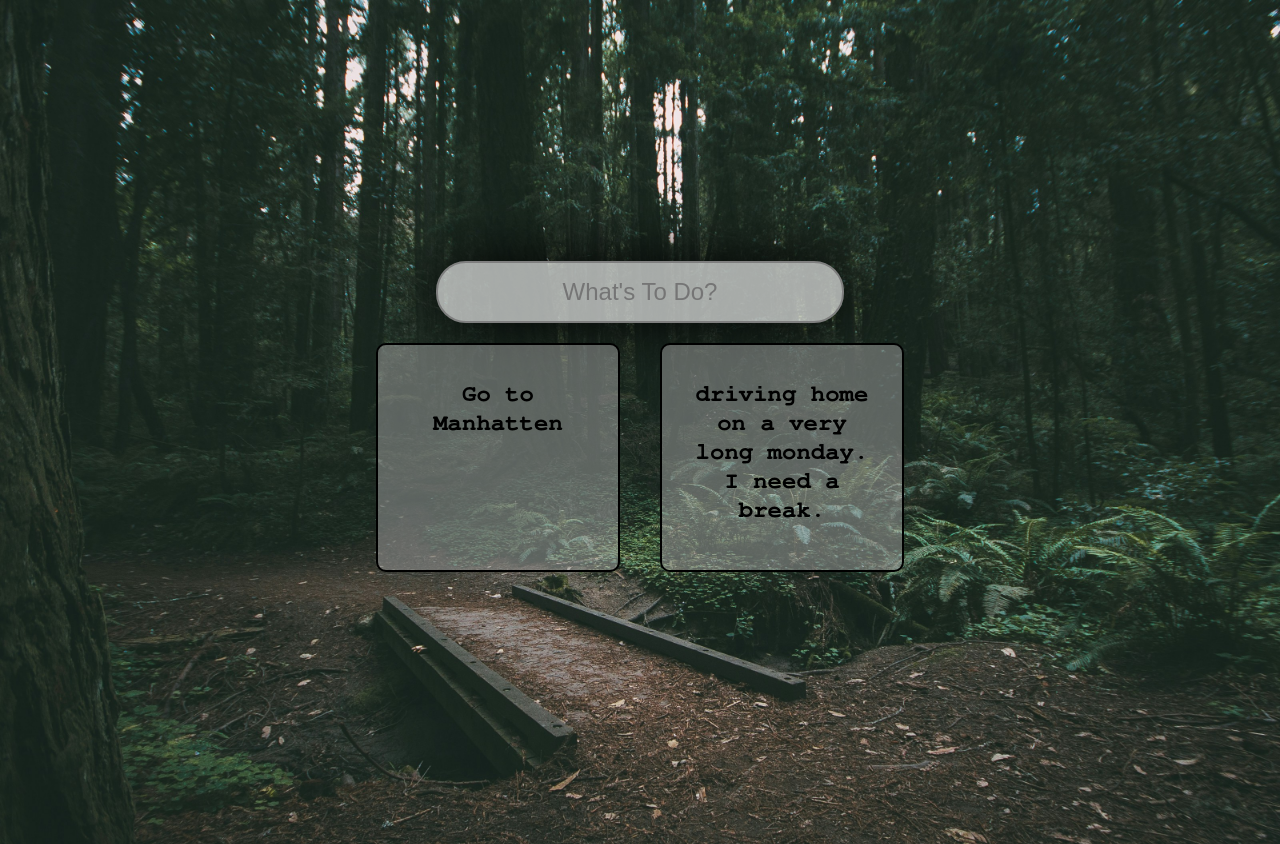
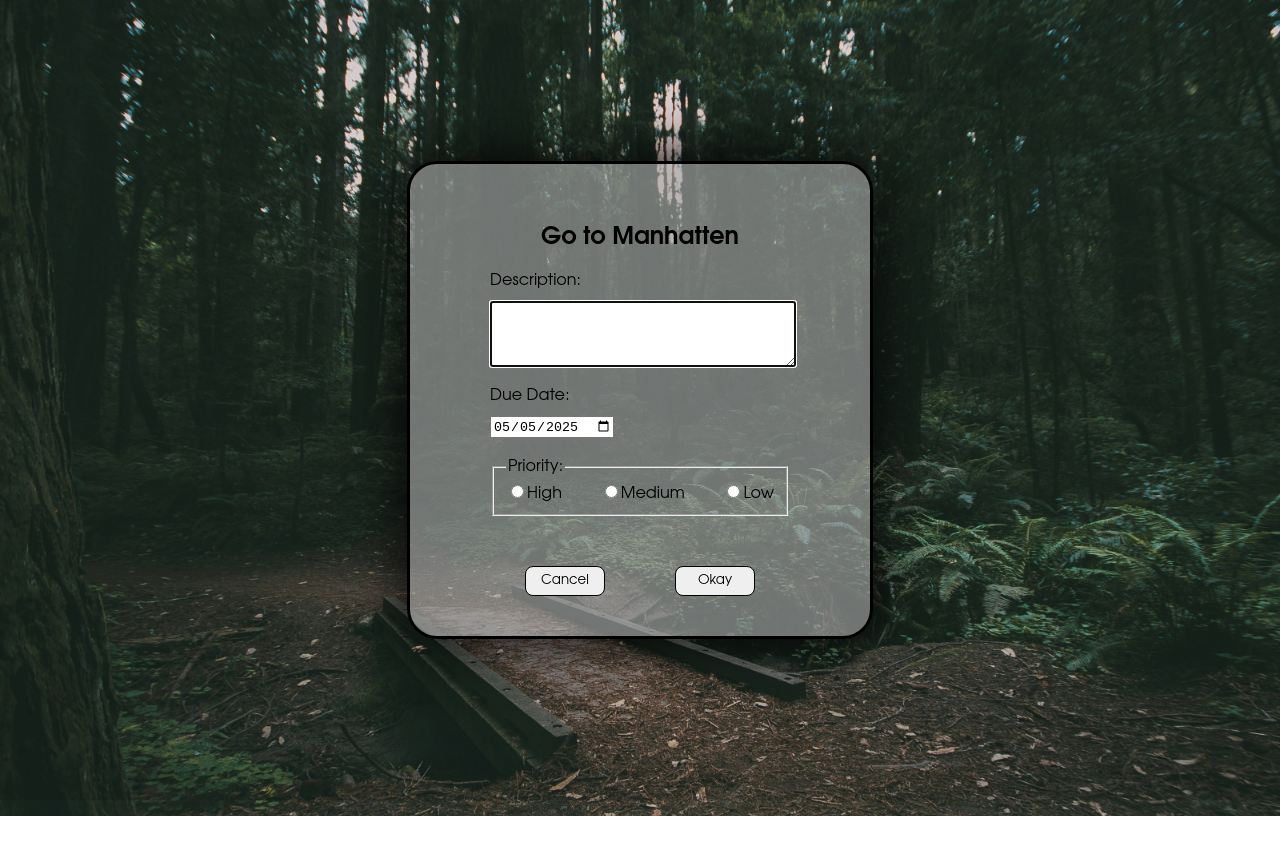
Before and after one commit to emze77/odin-todo-floating, a website built with webpack: page src/template.html in a window 1280 px wide. After the commit the page ends 816 px from the top, so only its background shows below. Built offline with nearby package versions, Linux system fonts and the light colour scheme.

Commit message:
build: form for card-editing created

```diff
--- a/src/css/styles.css
+++ b/src/css/styles.css
@@ -1,11 +1,18 @@
 :root {
     --monospace: 'Nimbus Mono PS', 'Courier New', monospace;
+    --regular-font: Avenir, Montserrat, Corbel, 'URW Gothic', source-sans-pro, sans-serif;
 
-    --forest-bg: url("../assets/img/forest__aaron-alvarado-OZSNnAU5RPk-unsplash.jpg");
+
+    --neutral-trans: rgba(166, 166, 166, 0.63);
+
+    --green-bg: url("../assets/img/forest__aaron-alvarado-OZSNnAU5RPk-unsplash.jpg");
+
+    font-family: var(--regular-font);
+
 }
 
 body {
-    background-image: var(--forest-bg);
+    background-image: var(--green-bg);
     background-size: cover;
 }
 
@@ -52,10 +59,64 @@ body {
 .deck__card-frame {
     width: 200px;
     border: 2px solid black;
-    background-color: rgba(166, 166, 166, 0.488);
+    background-color: var(--neutral-trans);
     text-align: center;
     padding: 20px;
     margin: 20px;
     font-family: var(--monospace);
     border-radius: 10px;
 }
+
+
+/* || ___DIALOG___ */
+
+.dialog {
+    width: 300px;
+    padding: 40px 80px;
+    border-radius: 30px;
+    background-color: var(--neutral-trans);
+    box-shadow: 0 0 60px black;
+
+}
+
+.dialog__title {
+    text-align: center;
+}
+
+.dialog__label {
+    display: block;
+}
+
+.dialog__input {
+    display: block;
+}
+
+.dialog__description-input {
+    width: 100%;
+}
+
+.dialog__fieldset,
+.dialog__input {
+     margin-top: 10px;
+    margin-bottom: 20px;
+}
+
+.dialog__fieldset {
+    display: flex;
+    justify-content: space-between;
+}
+
+.dialog__buttons {
+    display: flex;
+    justify-content: space-around;
+    margin-top: 50px;
+}
+
+.dialog__button {
+    width: 80px;
+    height: 30px;
+    border: 1px solid black;
+    border-radius: 8px;
+    font-family: var(--regular-font);
+    font-weight: 500;
+}
--- a/src/js/dom.js
+++ b/src/js/dom.js
@@ -1,18 +1,19 @@
 import { createAndAppend } from "./utils";
 import { handleNewCard, cards } from "./cards";
 
-export function createMainInput() {
-  createAndAppend(
-    "input",
-    "main-block",
-    "main-input",
-    "",
-    { placeholder: "What's To Do?",
-      maxlength: 30,
-     },
-    "",
-    ""
-  );
+
+// '##::::'##::::'###::::'####:'##::: ##:
+//  ###::'###:::'## ##:::. ##:: ###:: ##:
+//  ####'####::'##:. ##::: ##:: ####: ##:
+//  ## ### ##:'##:::. ##:: ##:: ## ## ##:
+//  ##. #: ##: #########:: ##:: ##. ####:
+//  ##:.:: ##: ##.... ##:: ##:: ##:. ###:
+//  ##:::: ##: ##:::: ##:'####: ##::. ##:
+// ..:::::..::..:::::..::....::..::::..::
+
+
+export function renderMainInput() {
+  createAndAppend("input", "main-block", "main-input", "", { placeholder: "What's To Do?", maxlength: 30, } , "", "" );
 
   const mainInput = document.querySelector("#main-block__main-input");
 
@@ -24,6 +25,13 @@ export function createMainInput() {
       handleNewCard(input);
     }
   });
+}
+
+function clearMainInput () {
+  const main = document.querySelector("#main-block");
+  while (main.hasChildNodes()) {
+    main.removeChild(main.firstChild);
+  }
 }
 
 
@@ -46,7 +54,7 @@ export function renderCards() {
   currentCards.forEach((el, index) => {
     el.addEventListener('click', () => {
       console.log(`card ${el.id} clicked!`)
-      openDialog("cardDetails", cards[index]);
+      openCardDialog(cards[index]);
     })
   })
 }
@@ -72,81 +80,62 @@ export function clearDeck() {
 //  ########::'####: ##:::: ##: ########:. #######::. ######:::
 // ........:::....::..:::::..::........:::.......::::......::::
 
+const dialog = document.querySelector("#dialog");
 
-function openDialog (type, element) {
+export function openCardDialog (element) {
+  clearDialog();
+  clearDeck();
+  clearMainInput();
+
   renderDialogFrame();
+  renderCardDetails(element);
 
-  if (type === "cardDetails") {
-    renderCardDetails(element);
-    console.log("card Details will be rendered")
-  }
+  dialog.showModal();
+}
 
-  const dialog = document.querySelector("#dialog__container");
-  dialog.showModal();
+dialog.addEventListener('close', () => {
+  renderMainInput();
+  renderCards();
+})
+
+function clearDialog () {
+ while (dialog.hasChildNodes()) {
+      dialog.removeChild(dialog.firstChild)
+    }
 }
 
 
 function renderDialogFrame() {
-  createAndAppend("dialog", "dialog", "container", "", {closedby: "any"}, "", "body");
-  createAndAppend("form", "dialog", "form", "", "", "", "dialog__container");
+  createAndAppend("form", "dialog", "form", "", "", "", "dialog");
+  createAndAppend("div", "dialog", "content", "", "", "", "dialog__form");
 
-  createAndAppend("div", "dialog", "buttons", "", "", "", "dialog__container");
+  createAndAppend("div", "dialog", "buttons", "", "", "", "dialog__form");
   createAndAppend("button", "dialog", "cancel-button", "dialog__button", {value: "cancel", formmethod: "dialog"}, "Cancel", "dialog__buttons");
   createAndAppend("button", "dialog", "confirm-buton", "dialog__button", {value: "default", formmethod: "dialog"}, "Okay", "dialog__buttons");
 }
 
 function renderCardDetails (card) {
-  createAndAppend("h2", "dialog", "title", "", "", card.title, "dialog__form");
+  createAndAppend("h2", "dialog", "title", "", "", card.title, "dialog__content");
 
-}
+  createAndAppend("label", "dialog", "description-label", "dialog__label", {for: "dialog__description-input"}, "Description:", "dialog__content");
+  createAndAppend("textarea", "dialog", "description-input", "dialog__input", { rows: 4, name: "description-input"}, card.description, "dialog__description-label");
 
+  createAndAppend("label", "dialog", "dueDate-label", "dialog__label", {for: "dialog__dueDate-input"}, "Due Date:", "dialog__content");
+  createAndAppend("input", "dialog", "dueDate-input", "dialog__input", {type: "date", name: "dueDate-input", value: "2025-05-05",}, "", "dialog__dueDate-label");
 
-//  <!-- A modal dialog containing a form -->
-//     <dialog id="project-dialog" class="entry-dialog" closedby="any">
-//       <form id="project-dialog__form" class="entry-dialog__form">
-//         <!-- <div id="entry-dialog__content" class="entry-dialog__content"></div> -->
+  createAndAppend("fieldset", "dialog", "priority-fieldset", "dialog__fieldset", "", "", "dialog__content");
+  createAndAppend("legend", "dialog", "priority-legend", "", "", "Priority:", "dialog__priority-fieldset");
 
-//         <h2 id="project-dialog__title">New Project</h2>
+  createAndAppend("span", "dialog", "span-prio-high", "", "", "", "dialog__priority-fieldset");
+  createAndAppend("input", "dialog", "radio-button-prio-high", "dialog__radio-button", {type: "radio", name: "prio", value: "high"}, "", "dialog__span-prio-high");
+  createAndAppend("label", "dialog", "radio-label-prio-high", "dialog__radio-label", {for: "dialog__radio-button-prio-high"}, "High", "dialog__span-prio-high");
 
-//         <div>
-//           <label for="project-dialog__name-input" class="project-dialog__label">
-//             <input
-//               id="project-dialog__name-input"
-//               class="project-dialog__input"
-//               type="text"
-//               autofocus
-//             />
-//           </label>
-//         </div>
+  createAndAppend("span", "dialog", "span-prio-mid", "", "", "", "dialog__priority-fieldset");
+  createAndAppend("input", "dialog", "radio-button-prio-mid", "dialog__radio-button", {type: "radio", name: "prio", value: "mid"}, "", "dialog__span-prio-mid");
+  createAndAppend("label", "dialog", "radio-label-prio-mid", "dialog__radio-label", {for: "dialog__radio-button-prio-mid"}, "Medium", "dialog__span-prio-mid");
 
-//         <div>
-//           <label
-//             for="project-dialog__color-input"
-//             class="project-dialog__label"
-//           >
-//             <input
-//               id="project-dialog__color-input"
-//               class="project-dialog__color"
-//               type="color"
-//             />
-//           </label>
-//         </div>
+  createAndAppend("span", "dialog", "span-prio-low", "", "", "", "dialog__priority-fieldset");
+  createAndAppend("input", "dialog", "radio-button-prio-low", "dialog__radio-button", {type: "radio", name: "prio", value: "low"}, "", "dialog__span-prio-low");
+  createAndAppend("label", "dialog", "radio-label-prio-low", "dialog__radio-label", {for: "dialog__radio-button-prio-low"}, "Low", "dialog__span-prio-low");
 
-//         <div class="project-dialog__buttons">
-//           <button
-//             value="cancel"
-//             formmethod="dialog"
-//             class="project-dialog__button"
-//           >
-//             Cancel
-//           </button>
-//           <button
-//             id="project-dialog__confirm-button"
-//             value="default"
-//             class="project-dialog__button"
-//           >
-//             Confirm
-//           </button>
-//         </div>
-//       </form>
-//     </dialog>
+  }
--- a/src/js/index.js
+++ b/src/js/index.js
@@ -1,12 +1,19 @@
 import "../css/styles.css";
-import { createMainInput } from "./dom";
-import { handleNewCard } from "./cards.js";
+import { renderMainInput, openCardDialog} from "./dom";
+import { handleNewCard, cards } from "./cards.js";
 // import forestBG from "../assets/img/forest__aaron-alvarado-OZSNnAU5RPk-unsplash.jpg"
 
 
-createMainInput();
+renderMainInput();
 
-// for testing purpose:
+// ___ for testing purpose: ____
 
 handleNewCard("Go to Manhatten");
-handleNewCard("driving home on a very long monday. I need a break.")
+handleNewCard("driving home sober")
+
+openCardDialog(cards[0])
+
+
+
+
+// _____________________________
--- a/src/template.html
+++ b/src/template.html
@@ -10,5 +10,6 @@
         <div id="main-block" class="main-block"></div>
         <div id="deck" class="deck"></div>
     </div>
+    <dialog id="dialog" class="dialog" closedby="any"></dialog>
 </body>
 </html>
```
